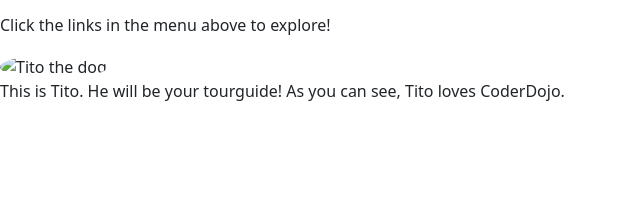
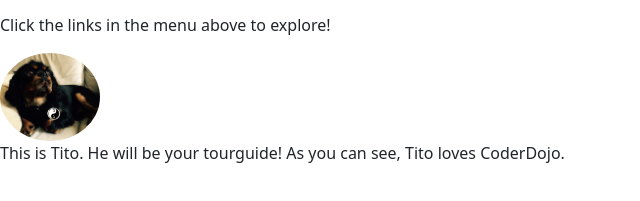
Before and after one commit to sdharani28/city-website, a plain HTML site: page index.html in a window 1280 px wide. Shown: the part 139-340 px from the top of the page, without its empty margins (0-640 px from the left). Drawn offline with nearby package versions, Linux system fonts and the light colour scheme; the site is published under a folder, as on GitHub Pages, so addresses that start at the root find nothing.

Commit message:
Update index.html

```diff
--- a/index.html
+++ b/index.html
@@ -22,7 +22,7 @@
       <h1>Welcome to Ireland!</h1>
   		<p>My website is about Ireland.</p>
       <p>Click the links in the menu above to explore!</p>
-      <img class="rounded-circle" src="/Images/tito.png" alt="Tito the dog" width="100px" />
+      <img class="rounded-circle" src="Images/tito.png" alt="Tito the dog" width="100px" />
       <p>This is Tito. He will be your tourguide! As you can see, Tito loves CoderDojo.</p>
     </main>
     <footer>
```
